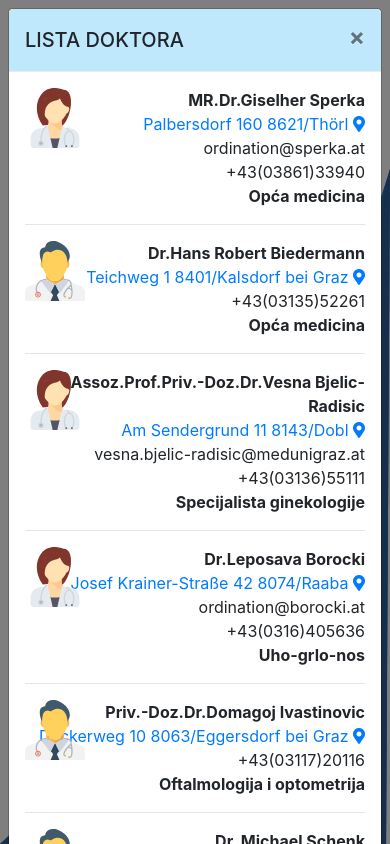
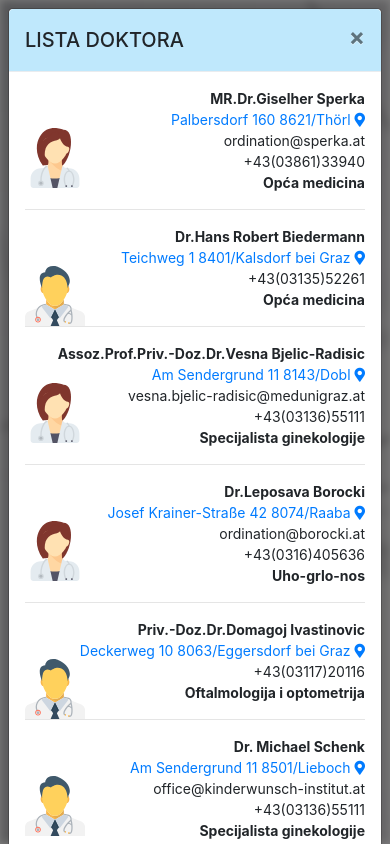
Before and after one commit to profatech/csspers, a plain HTML site: page index.html in a window 390 px wide. Both pictures are taken after a click on the item 185 px from the left and 153 px from the top of the page. Shown: the top 844 px of the page. Drawn offline with Linux system fonts and the light colour scheme.

Commit message:
New Version

```diff
--- a/css/main.css
+++ b/css/main.css
@@ -1,6 +1,6 @@
 body, html{
-    height: 100%;
-    margin: 0;
+    width: 100%;
+    height: 100vh;
 }
 
 body{
@@ -9,43 +9,43 @@ body{
     grid-template-columns: auto;
     grid-template-rows: auto;
 }
+.foter p{
+    font-size: 18px;
+    text-align: center;
+    margin: 120px;
+}
+.bg{
+    background: url(../img/bg/bg.png);
+    position: absolute;
+    size: cover;
+    width: 100%;
+    height: 100vh;
+    filter: blur(5px);
+    z-index: -1;
 
-.bg, .bg2{
-    width: 100%;
-    height: 100%;
-    position: absolute;
 }
-
-.bg{
-    -webkit-clip-path: polygon(100% 20%, 99% 100%, 0% 100%, 65% 71%);
-    clip-path: polygon(100% 20%, 99% 100%, 0% 100%, 65% 71%);
-    z-index: -2;
-    background-color: #226dbc
-}
-
-.bg2{
-    -webkit-clip-path: polygon(100% 20%, 99% 100%, 0% 100%, 75% 73%);
-    clip-path: polygon(100% 20%, 99% 100%, 0% 100%, 75% 73%);
-    z-index: -1;
-    background-color: #2a5f98
-}
-
 .container {
+    position: relative;
+    top: 10%;
     display: grid;
     grid-template-columns: 50% auto;
     height: auto;
     align-self: center;
     margin: 0 50px;
+
 }
-
+.container #left{
+    background: rgba(255, 255, 255, 0.356);
+    padding: 15px;
+}
 .container #right{
     position: relative;
-    top: 100px;
+    top: 105px;
+    left: 30px;
 }
 
 ul{
     list-style-type: none;
-    perspective: 1000px;
 }
 
 ul li {
@@ -54,36 +54,33 @@ ul li {
     border-radius: 10px;
     padding: 15px;
     cursor: pointer;
-    transform: rotateY(-30deg) rotateX(15deg);
     position: absolute;
-    border-bottom: 4px solid rgba(0,0,0,.2);
-    mix-blend-mode: multiply;
+    border-bottom: 4px solid rgba(0,0,0,.7);
 }
 ul li:nth-child(1){
     background: #bfe8fc;
-    top: -105px;
-    z-index: 2;
+    top: -100px;
+    width: 90%;
 }
 
 ul li:nth-child(2){
     background: #bcbd82;
-    z-index: 1;
+    top: 50px;
+    width: 90%;
 }
 
 ul li:nth-child(3){
     background: #d8f8b4;
-    top: 105px;
+    top: 200px;
+    width: 90%;
 }
 
 ul li:hover {
-    transform: rotateY(-22deg) rotateX(7deg) scale(1.03);
-    transition: transform .3s ease-out;
-    z-index: 3;
-    mix-blend-mode: normal;
+    background-color: #707070d5;
 }
 
 
-img{
+img.ico{
     width: 60px;
     float: right;
 }
@@ -94,8 +91,9 @@ h1{
 }
 
 #left > p {
-    color: gray;
+    color: rgb(0, 0, 0);
     line-height: 1.5em;
+    font-size: 20px;
 
 }
 
@@ -109,53 +107,57 @@ h1{
     background: #d8f8b4
 }
 
-@media(max-width:768px) {
+.modal-body p{
+    font-size: 20px;
+}
+
+@media (max-width:768px) {
+
     ul{
         list-style-type: none;
-        perspective: 1000px;
+
     }
 
     ul li {
-        display: grid;
-        grid-template-columns: 20% auto;
         border-radius: 10px;
-        padding: 15px;
+        padding: 10px;
         cursor: pointer;
-        transform: rotateY(0deg) rotateX(0deg);
         position: relative;
         border-bottom: 4px solid rgba(0,0,0,.2);
-        mix-blend-mode: multiply;
     }
     ul li:nth-child(1){
         background: #bfe8fc;
         top: -250px;
-        width: 300px;
+        width: 250%;
     }
 
     ul li:nth-child(2){
         background: #bcbd82;
         top: -200px;
-        width: 300px;
+        width: 250%;
 
     }
 
     ul li:nth-child(3){
         background: #d8f8b4;
         top: -150px;
-        width: 300px;
+        width: 250%;
     }
 
     .container #left{
-        display:none;
+    display: none;
     }
+    .container #right{
+        position: relative;
+        top: 100px;
+        left: -35px;
 
-    .container #right{
-        right: 20px;
     }
 
     .container{
         position: absolute;
-        top:230px;
+        top:30%;
+        align-items: center;
 
     }
 
@@ -165,5 +167,25 @@ h1{
 
     span img {
         position: absolute;
+        margin-top: 40px;
     }
+
+    .bg img{
+        position: relative;
+        size: 50%;
+        width: 100%;
+        filter: blur(5px);
+
+    }
+    .foter p{
+        text-align: center;
+        position: relative;
+        top: 160%;
+        margin: 10px;
+
+    }
+    .modal-body p{
+        font-size: 14px;
+    }
+
 }
--- a/index.html
+++ b/index.html
@@ -12,7 +12,6 @@
 </head>
 <body>
     <div class="bg"></div>
-    <div class="bg2"></div>
 
     <div class="container">
         <div id="left">
@@ -25,7 +24,7 @@
         <div id="right">
             <ul><!-- DOKTORI -->
                 <li data-toggle="modal" data-target="#myModal">
-                    <img src="img/stethoscope.svg">
+                    <img class="ico" src="img/ico/stethoscope.svg">
                     <span>
                         <strong>DOKTORI</strong>
                         <p>Lista doktora u Grazu i okolini koji pričaju Ex-Yu jezike.</p>
@@ -33,7 +32,7 @@
                 </li>
                 <!-- ADVOKATI -->
                 <li data-toggle="modal" data-target="#myModal1">
-                    <img src="img/lawyer.svg">
+                    <img class="ico" src="img/ico/lawyer.svg">
                     <span>
                         <strong>ADVOKATI</strong>
                         <p>Lista advokata u Grazu i okolini koji pričaju Ex-Yu jezike.</p>
@@ -41,7 +40,7 @@
                 </li>
                 <!-- APOTEKARI -->
                 <li data-toggle="modal" data-target="#myModal2">
-                    <img src="img/medicine.svg">
+                    <img class="ico" src="img/ico/medicine.svg">
                     <span>
                         <strong>APOTEKARI</strong>
                         <p>Lista apotekara u Grazu i okolini koji pričaju Ex-Yu jezike.</p>
@@ -51,9 +50,10 @@
 
         </div>
     </div>
+
 <!-- Modal -->
 <div class="modal fade" id="myModal" tabindex="-1" role="dialog" aria-labelledby="myModal" aria-hidden="true">
-    <div class="modal-dialog modal-dialog-centered" role="document">
+    <div class="modal-dialog modal-dialog-centered modal-lg" role="document">
       <div class="modal-content">
         <div class="modal-header" id="AppCoinsbg">
           <h5 class="modal-title" id="myModal">LISTA DOKTORA</h5>
@@ -64,23 +64,39 @@
         <div class="modal-body">
 
             <span>
-                <img src="img/doctor.svg"><p><strong>MR.Dr.Giselher Sperka</strong><br><a href="https://goo.gl/maps/PYLS2bZmt5w">Palbersdorf 160 8621/Thörl  <i class="fas fa-map-marker-alt"></i></a><br>ordination@sperka.at<br>+43(03861)33940<br><strong> Opća medicina</strong></p>
+                <img class="ico" src="img/ico/doctor.svg"><p><strong>MR.Dr.Giselher Sperka</strong><br><a href="https://goo.gl/maps/PYLS2bZmt5w">Palbersdorf 160 8621/Thörl  <i class="fas fa-map-marker-alt"></i></a><br>ordination@sperka.at<br>+43(03861)33940<br><strong> Opća medicina</strong></p>
                     <hr>
-                <img src="img/doctorm.svg"><p><strong>Dr.Hans Robert Biedermann</strong><br><a href="https://goo.gl/maps/3h43PM9sSLw">Teichweg 1 8401/Kalsdorf bei Graz  <i class="fas fa-map-marker-alt"></i></a><br>+43(03135)52261<br><strong> Opća medicina</strong></p>
+                <img class="ico" src="img/ico/doctorm.svg"><p><strong>Dr.Hans Robert Biedermann</strong><br><a href="https://goo.gl/maps/3h43PM9sSLw">Teichweg 1 8401/Kalsdorf bei Graz  <i class="fas fa-map-marker-alt"></i></a><br>+43(03135)52261<br><strong> Opća medicina</strong></p>
                     <hr>
-                <img src="img/doctor.svg"><p><strong>Assoz.Prof.Priv.-Doz.Dr.Vesna Bjelic-Radisic</strong><br><a href="https://goo.gl/maps/WfD1d3dcGUw">Am Sendergrund 11 8143/Dobl  <i class="fas fa-map-marker-alt"></i></a><br>vesna.bjelic-radisic@medunigraz.at<br>+43(03136)55111<br><strong> Specijalista ginekologije</strong></p>
+                <img class="ico" src="img/ico/doctor.svg"><p><strong>Assoz.Prof.Priv.-Doz.Dr.Vesna Bjelic-Radisic</strong><br><a href="https://goo.gl/maps/WfD1d3dcGUw">Am Sendergrund 11 8143/Dobl  <i class="fas fa-map-marker-alt"></i></a><br>vesna.bjelic-radisic@medunigraz.at<br>+43(03136)55111<br><strong> Specijalista ginekologije</strong></p>
                     <hr>
-                <img src="img/doctor.svg"><p><strong>Dr.Leposava Borocki</strong><br><a href="https://goo.gl/maps/taJNrvDq9bN2">Josef Krainer-Straße 42 8074/Raaba  <i class="fas fa-map-marker-alt"></i></a><br>ordination@borocki.at<br>+43(0316)405636<br><strong> Uho-grlo-nos</strong></p>
+                <img class="ico" src="img/ico/doctor.svg"><p><strong>Dr.Leposava Borocki</strong><br><a href="https://goo.gl/maps/taJNrvDq9bN2">Josef Krainer-Straße 42 8074/Raaba  <i class="fas fa-map-marker-alt"></i></a><br>ordination@borocki.at<br>+43(0316)405636<br><strong> Uho-grlo-nos</strong></p>
                     <hr>
-                <img src="img/doctorm.svg"><p><strong>Priv.-Doz.Dr.Domagoj Ivastinovic</strong><br><a href="https://goo.gl/maps/Ux289BithdF2">Deckerweg 10 8063/Eggersdorf bei Graz  <i class="fas fa-map-marker-alt"></i></a><br>+43(03117)20116<br><strong> Oftalmologija i optometrija</strong></p>
+                <img class="ico" src="img/ico/doctorm.svg"><p><strong>Priv.-Doz.Dr.Domagoj Ivastinovic</strong><br><a href="https://goo.gl/maps/Ux289BithdF2">Deckerweg 10 8063/Eggersdorf bei Graz  <i class="fas fa-map-marker-alt"></i></a><br>+43(03117)20116<br><strong> Oftalmologija i optometrija</strong></p>
                     <hr>
-                <img src="img/doctorm.svg"><p><strong>Dr. Michael Schenk</strong><br><a href="https://goo.gl/maps/JnM7W437bdn">Am Sendergrund 11 8501/Lieboch  <i class="fas fa-map-marker-alt"></i></a><br>office@kinderwunsch-institut.at<br>+43(03136)55111<br><strong> Specijalista ginekologije</strong></p>
+                <img class="ico" src="img/ico/doctorm.svg"><p><strong>Dr. Michael Schenk</strong><br><a href="https://goo.gl/maps/JnM7W437bdn">Am Sendergrund 11 8501/Lieboch  <i class="fas fa-map-marker-alt"></i></a><br>office@kinderwunsch-institut.at<br>+43(03136)55111<br><strong> Specijalista ginekologije</strong></p>
+                    <hr>
+                <img class="ico" src="img/ico/doctorm.svg"><p><strong>Dr. Christian Schnabl</strong><br><a href="https://goo.gl/maps/Ag6hTvkyg9C2">Rupert-Schmid-Platz 1 8143/Dobl  <i class="fas fa-map-marker-alt"></i></a><br>+43(0664)3925112<br><strong>Stručnjak za psihijatriju i neurologiju</strong></p>
+                    <hr>
+                <img class="ico" src="img/ico/doctorm.svg"><p><strong>Dr. Bojan Vucic</strong><br><a href="https://goo.gl/maps/wsPUiE28kvN2">Bruckerstraße 23a 8101/Gratkorn  <i class="fas fa-map-marker-alt"></i></a><br>ordination@cosmedicpoint.at<br>+43(03124)25000<br><strong> Opća medicina</strong></p>
+                    <hr>
+                <img class="ico" src="img/ico/doctorm.svg"><p><strong>Dr. Armin Zadra</strong><br><a href="https://goo.gl/maps/NmoapyzV3Sq">Murecker Straße 14-16 8472/Straß  <i class="fas fa-map-marker-alt"></i></a><br>zadra-handchirurgie@aon.at<br>+43(0664)2607108<br><strong> Ortopedija i traumatologija</strong></p>
                 <hr>
-                <img src="img/doctorm.svg"><p><strong>Dr. Christian Schnabl</strong><br><a href="https://goo.gl/maps/Ag6hTvkyg9C2">Rupert-Schmid-Platz 1 8143/Dobl  <i class="fas fa-map-marker-alt"></i></a><br>+43(0664)3925112<br><strong> Psihijatar</strong></p>
-                <hr>
-                <img src="img/doctorm.svg"><p><strong>Dr. Bojan Vucic</strong><br><a href="https://goo.gl/maps/wsPUiE28kvN2">Bruckerstraße 23a 8101/Gratkorn  <i class="fas fa-map-marker-alt"></i></a><br>ordination@cosmedicpoint.at<br>+43(03124)25000<br><strong> Opća medicina</strong></p>
-                <hr>
-                <img src="img/doctorm.svg"><p><strong>Dr. Armin Zadra</strong><br><a href="https://goo.gl/maps/NmoapyzV3Sq">Murecker Straße 14-16 8472/Straß  <i class="fas fa-map-marker-alt"></i></a><br>zadra-handchirurgie@aon.at<br>+43(0664)2607108<br><strong> Ortopedija i traumatologija</strong></p>
+                <img class="ico" src="img/ico/doctorm.svg"><p><strong>Dr. Danilo Ivancic</strong><br><a href="https://goo.gl/maps/My6X47znYPm">Hauptsrasse 132 8783/Gaishom am See  <i class="fas fa-map-marker-alt"></i></a><br>+43(03617)3111<br><strong>Specijalist u operaciji nesreća</strong></p>
+                    <hr>
+                <img class="ico" src="img/ico/doctorm.svg"><p><strong>Dr. Rok Kokol</strong><br><a href="https://goo.gl/maps/rh9fpHo8kBn">Rathauspl. 2 8940/Liezen  <i class="fas fa-map-marker-alt"></i></a><br>+43(03612)20801<br><strong> Specijalist za kožu i venske bolesti</strong></p>
+                    <hr>
+                <img class="ico" src="img/ico/doctorm.svg"><p><strong>Dr. Mario Ljubimir</strong><br><a href="https://goo.gl/maps/rh9fpHo8kBn">Rathauspl. 2 - Ärztezentrum 8940/Liezen  <i class="fas fa-map-marker-alt"></i></a><br>+43(03612)24441<br><strong>Stručnjak za psihijatriju i neurologiju</strong></p>
+                    <hr>
+                <img class="ico" src="img/ico/doctor.svg"><p><strong>Lora Vidic, dr.med.</strong><br><a href="https://goo.gl/maps/nfPjrZG8Kek">Grazer Str. 12, 8480/Mureck  <i class="fas fa-map-marker-alt"></i></a><br>lora.vidic@aon.at<br>+43(0664)5855405<br><strong> Specijalist u psihijatriji. Psihoterapeutska medicina</strong></p>
+                    <hr>
+                <img class="ico" src="img/ico/doctorm.svg"><p><strong>Dr. Michael Schenk</strong><br><a href="https://goo.gl/maps/JnM7W437bdn">Am Sendergrund 11 8501/Lieboch  <i class="fas fa-map-marker-alt"></i></a><br>+43(03136)55111<br><strong> Specijalista ginekologije</strong></p>
+                    <hr>
+                <img class="ico" src="img/ico/doctorm.svg"><p><strong>Dr. Christian Schnabl</strong><br><a href="https://goo.gl/maps/Ag6hTvkyg9C2">Rupert-Schmid-Platz 1 8143/Dobl  <i class="fas fa-map-marker-alt"></i></a><br>+43(0664)3925112<br><strong> Psihijatar</strong></p>
+                    <hr>
+                <img class="ico" src="img/ico/doctorm.svg"><p><strong>Dr. Bojan Vucic</strong><br><a href="https://goo.gl/maps/wsPUiE28kvN2">Bruckerstraße 23a 8101/Gratkorn  <i class="fas fa-map-marker-alt"></i></a><br>ordination@cosmedicpoint.at<br>+43(03124)25000<br><strong> Opća medicina</strong></p>
+                    <hr>
+                <img class="ico" src="img/ico/doctorm.svg"><p><strong>Dr. Armin Zadra</strong><br><a href="https://goo.gl/maps/NmoapyzV3Sq">Murecker Straße 14-16 8472/Straß  <i class="fas fa-map-marker-alt"></i></a><br>zadra-handchirurgie@aon.at<br>+43(0664)2607108<br><strong> Ortopedija i traumatologija</strong></p>
             </span>
         </div>
 
@@ -122,8 +138,11 @@
 
       </div>
     </div>
+
 </div>
-
+<div class="foter">
+        <p>Copyright &copy; <a href="https://profatech.github.io/" target="_blank">ProfaDesign 2018</a></p>
+    </div>
 <script src="js/jquery.min.js"></script>
 <script src="js/popper.min.js"></script>
 <script src="js/bootstrap.min.js"></script>
```
Also changed, not shown: img/appcoins.svg (deleted), img/bg/bg.jpeg (added), img/bg/bg.png (added), img/ethos.svg (deleted), img/ico/doctor.svg (renamed from img/doctor.svg), img/ico/doctorm.svg (renamed from img/doctorm.svg), img/ico/lawyer.svg (renamed from img/lawyer.svg), img/ico/lawyerf.svg (renamed from img/lawyerf.svg), img/ico/lawyerm.svg (renamed from img/lawyerm.svg), img/ico/medicine.svg (renamed from img/medicine.svg), img/ico/stethoscope.svg (renamed from img/stethoscope.svg), img/iota-1.svg (deleted).
